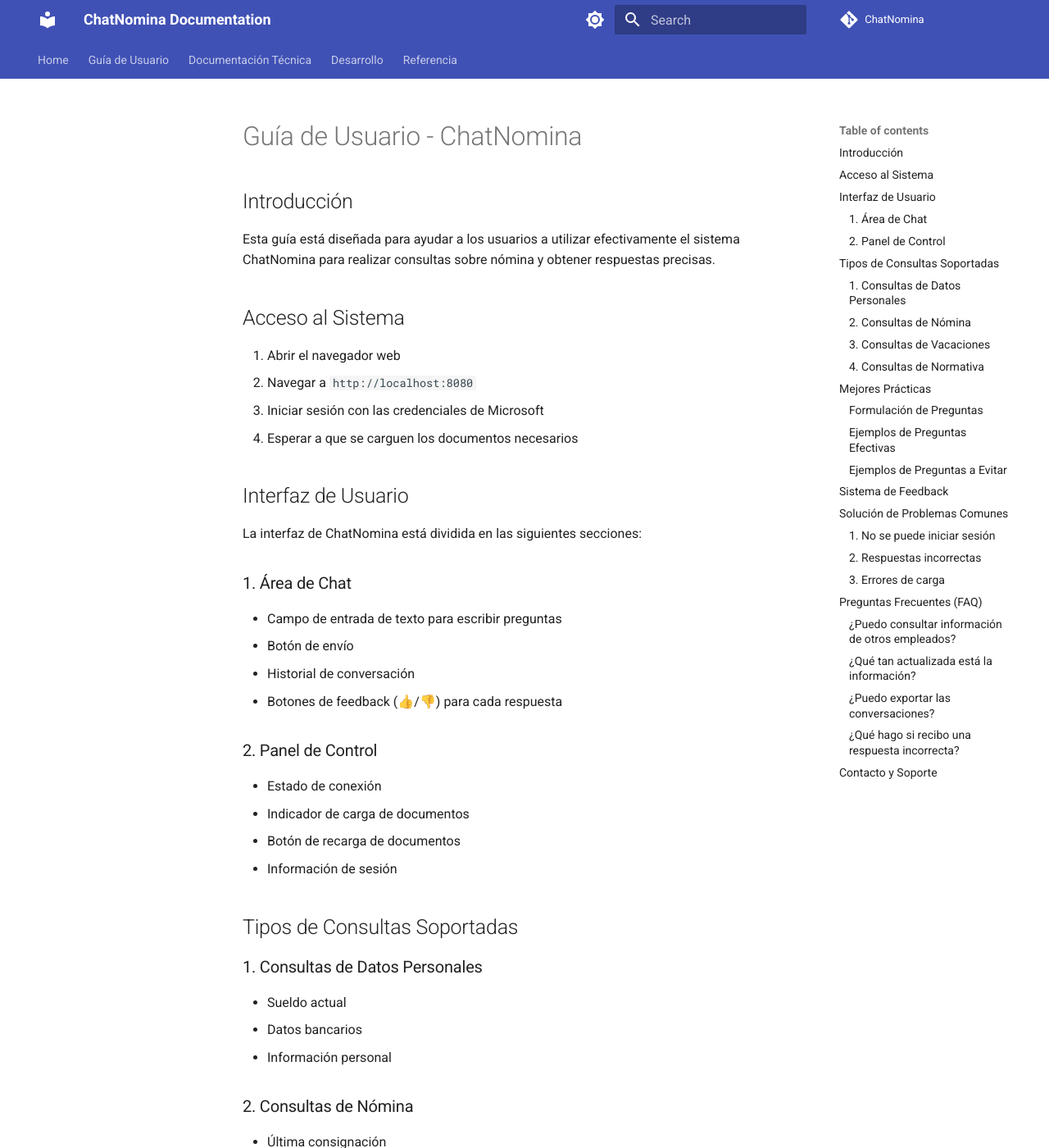
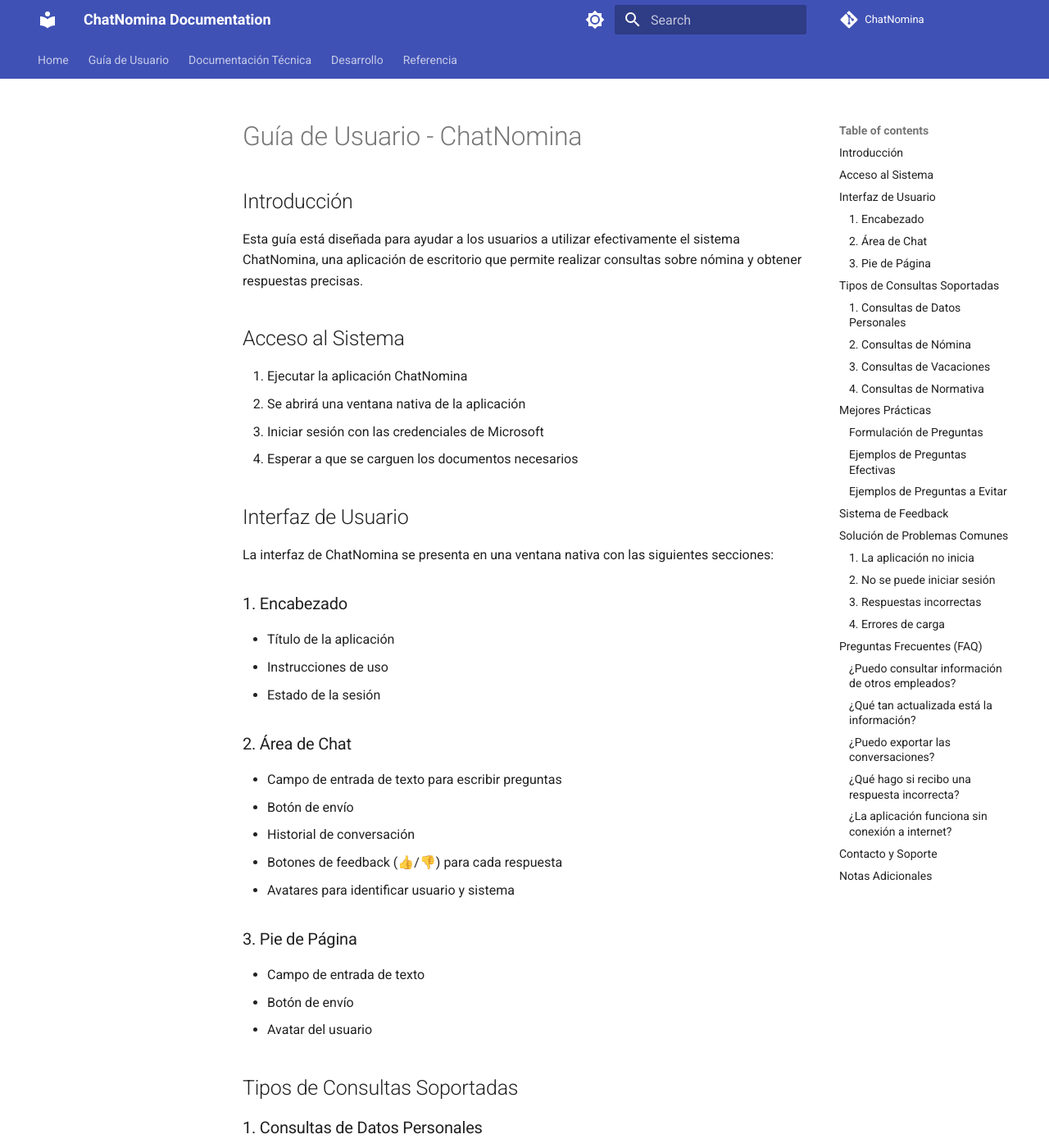
Before and after one commit to arlexpin/ChatNomina, an MkDocs documentation site: the page built from docs/user_guide/user_guide.md, in a window 1280 px wide and 1400 px high. Shown: the whole window at 82% size. Built offline with MkDocs 1.6.1 and Material for MkDocs 9.7.7, drawn with Linux system fonts in a browser that asks for light colours; comment, search, counter and statistics services are not loaded; some of the changed text lies outside the part shown.

Commit message:
docs: actualiza guía de usuario para aplicación nativa

```diff
--- a/docs/user_guide/user_guide.md
+++ b/docs/user_guide/user_guide.md
@@ -2,32 +2,35 @@
 
 ## Introducción
 
-Esta guía está diseñada para ayudar a los usuarios a utilizar efectivamente el sistema ChatNomina para realizar consultas sobre nómina y obtener respuestas precisas.
+Esta guía está diseñada para ayudar a los usuarios a utilizar efectivamente el sistema ChatNomina, una aplicación de escritorio que permite realizar consultas sobre nómina y obtener respuestas precisas.
 
 ## Acceso al Sistema
 
-1. Abrir el navegador web
-2. Navegar a `http://localhost:8080`
+1. Ejecutar la aplicación ChatNomina
+2. Se abrirá una ventana nativa de la aplicación
 3. Iniciar sesión con las credenciales de Microsoft
 4. Esperar a que se carguen los documentos necesarios
 
 ## Interfaz de Usuario
 
-La interfaz de ChatNomina está dividida en las siguientes secciones:
+La interfaz de ChatNomina se presenta en una ventana nativa con las siguientes secciones:
 
-### 1. Área de Chat
+### 1. Encabezado
+- Título de la aplicación
+- Instrucciones de uso
+- Estado de la sesión
 
+### 2. Área de Chat
 - Campo de entrada de texto para escribir preguntas
 - Botón de envío
 - Historial de conversación
 - Botones de feedback (👍/👎) para cada respuesta
+- Avatares para identificar usuario y sistema
 
-### 2. Panel de Control
-
-- Estado de conexión
-- Indicador de carga de documentos
-- Botón de recarga de documentos
-- Información de sesión
+### 3. Pie de Página
+- Campo de entrada de texto
+- Botón de envío
+- Avatar del usuario
 
 ## Tipos de Consultas Soportadas
 
@@ -89,46 +92,59 @@
 
 ## Solución de Problemas Comunes
 
-### 1. No se puede iniciar sesión
+### 1. La aplicación no inicia
+- Verificar que Python esté instalado correctamente
+- Asegurar que todas las dependencias estén instaladas
+- Verificar que no haya otra instancia de la aplicación ejecutándose
 
+### 2. No se puede iniciar sesión
 - Verificar conexión a internet
 - Asegurar que las credenciales sean correctas
-- Limpiar caché del navegador
+- Verificar que la cuenta tenga acceso a SharePoint
 
-### 2. Respuestas incorrectas
-
+### 3. Respuestas incorrectas
 - Reformular la pregunta
 - Verificar que la pregunta esté dentro del ámbito del sistema
 - Usar el sistema de feedback para reportar el problema
 
-### 3. Errores de carga
-
-- Recargar la página
+### 4. Errores de carga
 - Verificar la conexión a SharePoint
 - Contactar al administrador del sistema
+- Revisar los logs en la carpeta de la aplicación
 
 ## Preguntas Frecuentes (FAQ)
 
 ### ¿Puedo consultar información de otros empleados?
-
 No, el sistema solo permite consultar información personal.
 
 ### ¿Qué tan actualizada está la información?
-
 La información se actualiza diariamente con los datos más recientes de nómina.
 
 ### ¿Puedo exportar las conversaciones?
-
 Actualmente no está disponible la exportación de conversaciones.
 
 ### ¿Qué hago si recibo una respuesta incorrecta?
+Usa el botón 👎 y proporciona detalles sobre el error para ayudar a mejorar el sistema.
 
-Usa el botón 👎 y proporciona detalles sobre el error para ayudar a mejorar el sistema.
+### ¿La aplicación funciona sin conexión a internet?
+No, la aplicación requiere conexión a internet para:
+- Autenticación con Microsoft
+- Acceso a SharePoint
+- Consulta de normativa web
+- Actualización de datos
 
 ## Contacto y Soporte
 
 Para reportar problemas o solicitar ayuda:
 
-- Email: [nomina@icesi.edu.co]
-- Teléfono: [+57 602 555 23 34]
-- Horario de atención: Lunes a Viernes, 8:00 AM - 5:00 PM
+- Email: apino@icesi.edu.co
+- GitHub: https://github.com/arlexpin/ChatNomina
+- Universidad Icesi - Maestría en Ciencias de Datos
+- Proyecto de Grado II - 2024
+
+## Notas Adicionales
+
+- La aplicación está optimizada para funcionar en CPU
+- Se recomienda tener 8GB+ de RAM para mejor rendimiento
+- Los logs se almacenan en la carpeta de la aplicación
+- El feedback se utiliza para mejorar continuamente el sistema
```
